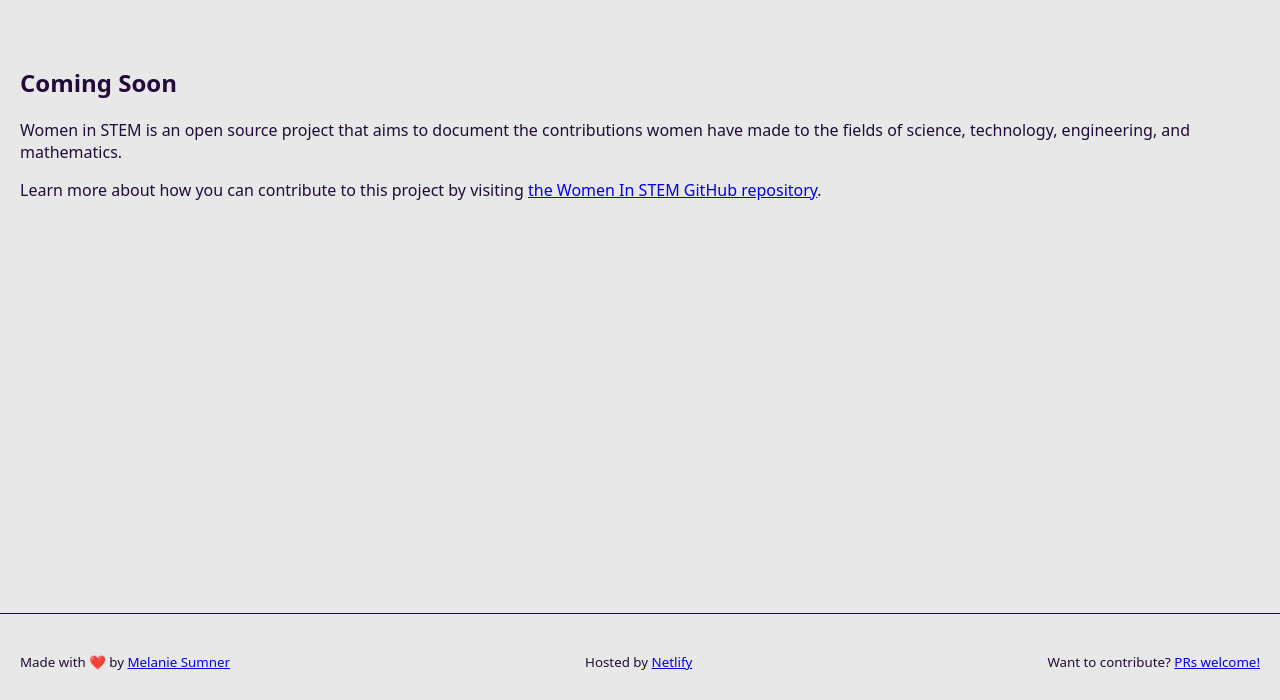
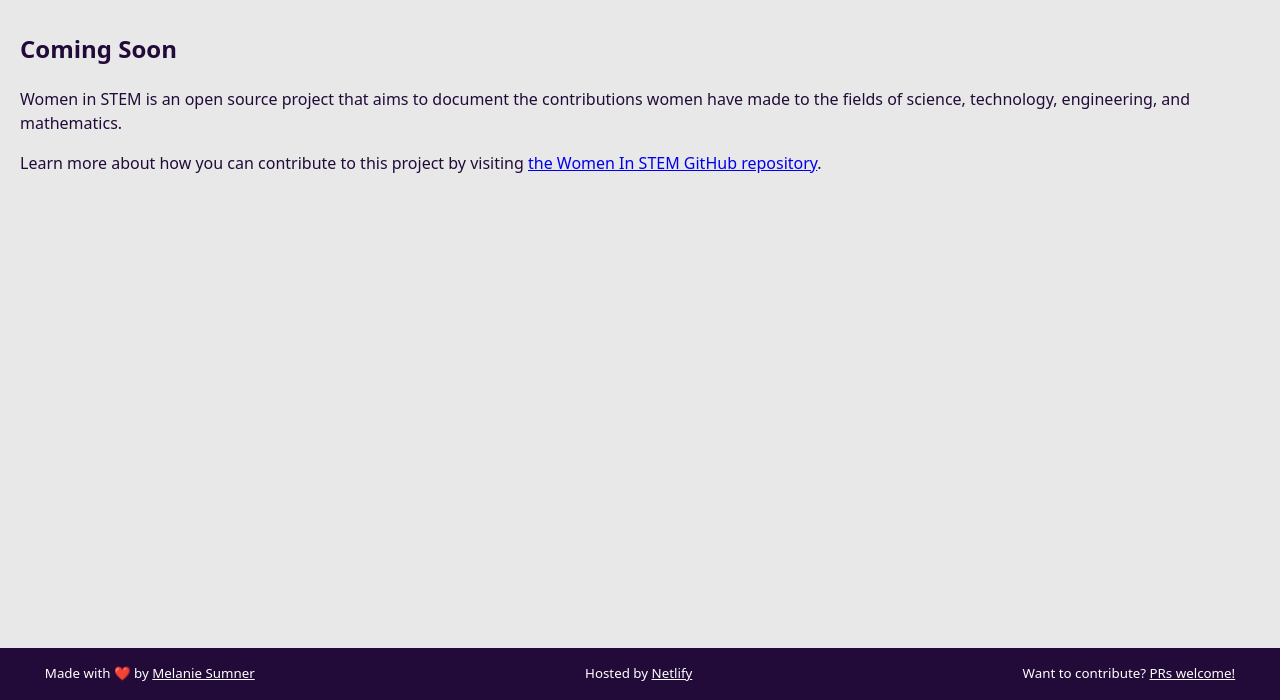
Before and after one commit to MelSumner/womeninstem, a plain HTML site: page index.html in a window 1280 px wide. Shown: the part 100-800 px from the top of the page. Drawn offline with Linux system fonts and the light colour scheme.

Commit message:
add some variables

```diff
--- a/public/style.css
+++ b/public/style.css
@@ -1,26 +1,65 @@
+:root {
+  --font-heading: system-ui, serif;
+  --font-body: system-ui, sans-serif;
+  --color-primary: #220b38;
+  --color-on-primary: #AD8DC8;
+  --color-background: #e8e8e8;
+  --color-complementary: white;
+}
+
 *, *::after, *::before { box-sizing: border-box; }
 
 body {
   margin: 0;
-  font-family: system-ui, sans-serif;
+  font-family: var(--font-body);
+  line-height: 1.5;
   display: flex;
   flex-direction: column;
   min-height: 100vh;
-  background-color: #e8e8e8;
-  color: #220b38;
+  background-color: var(--color-background);
+  color: var(--color-primary);
 }
 
-header, main, footer {
+header, footer {
+  padding: 0 1.25em;
+}
+
+header {
+  background-color: var(--color-primary);
+  color: var(--color-on-primary);
+}
+
+main {
+  flex: 1;
   padding: 1.25em;
 }
 
 footer {
-  border-top: 1px solid #220b38;
+  background-color: var(--color-primary);
+  color: var(--color-complementary);
   display: flex;
-  justify-content: space-between;
-  padding-bottom: 0.75em;
+  flex-flow: row wrap;
+  padding-bottom: 1rem;
+  padding-top: 1rem;
 }
-
-main {
-  flex: 1;
+footer p {
+  padding: 0;
+  margin: 0;
+  width: 100%;
+  display: flex;
+  justify-content: flex-start;
 }
+@media screen and (min-width: 75em) {
+  footer {
+    justify-content: space-between;
+  }
+  footer p {
+    width: fit-content;
+    padding-left: 2%;
+    padding-right: 2%;
+  }
+}
+footer a,
+footer a:visited {
+  color: var(--color-complementary);
+}
```
